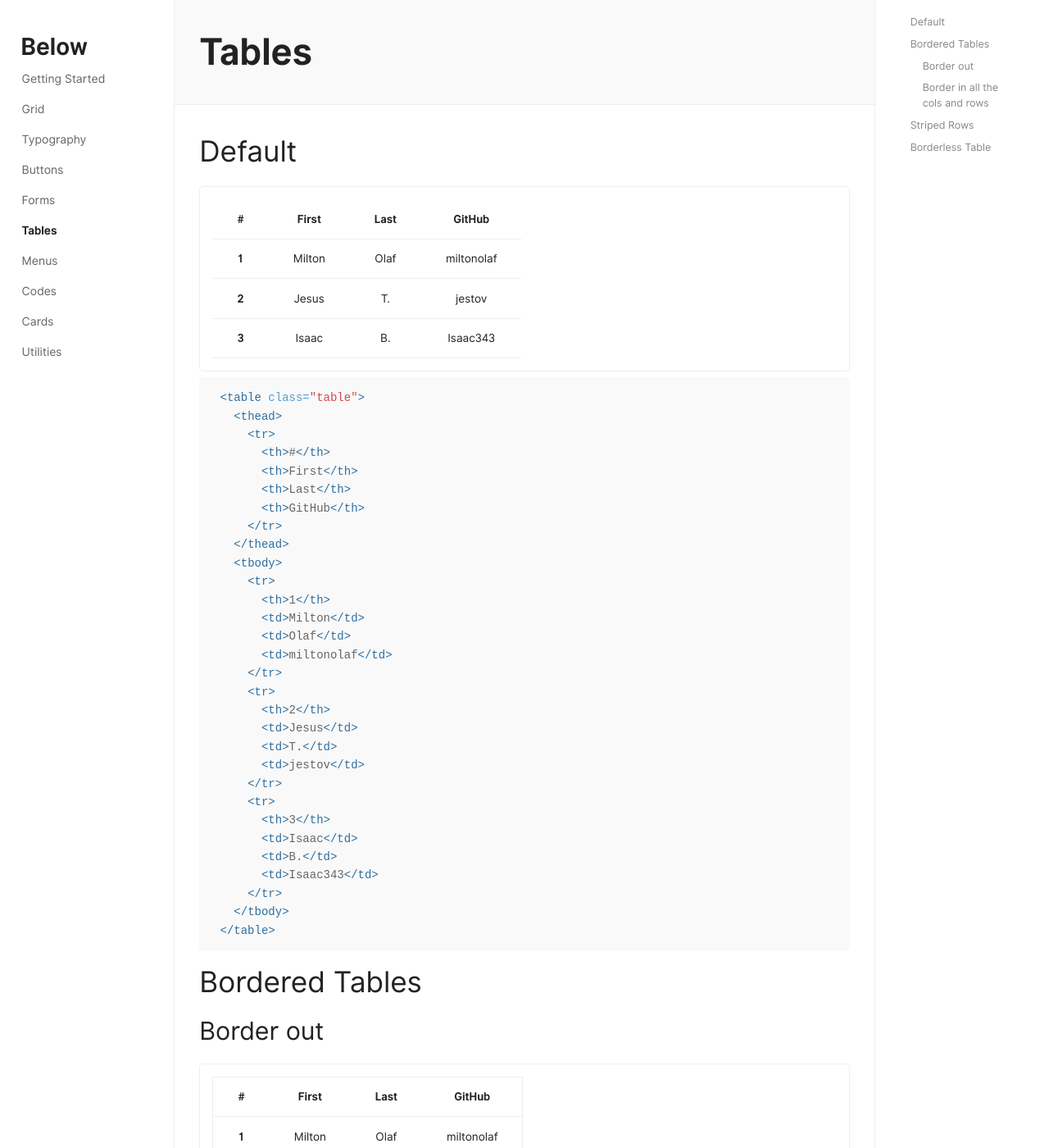
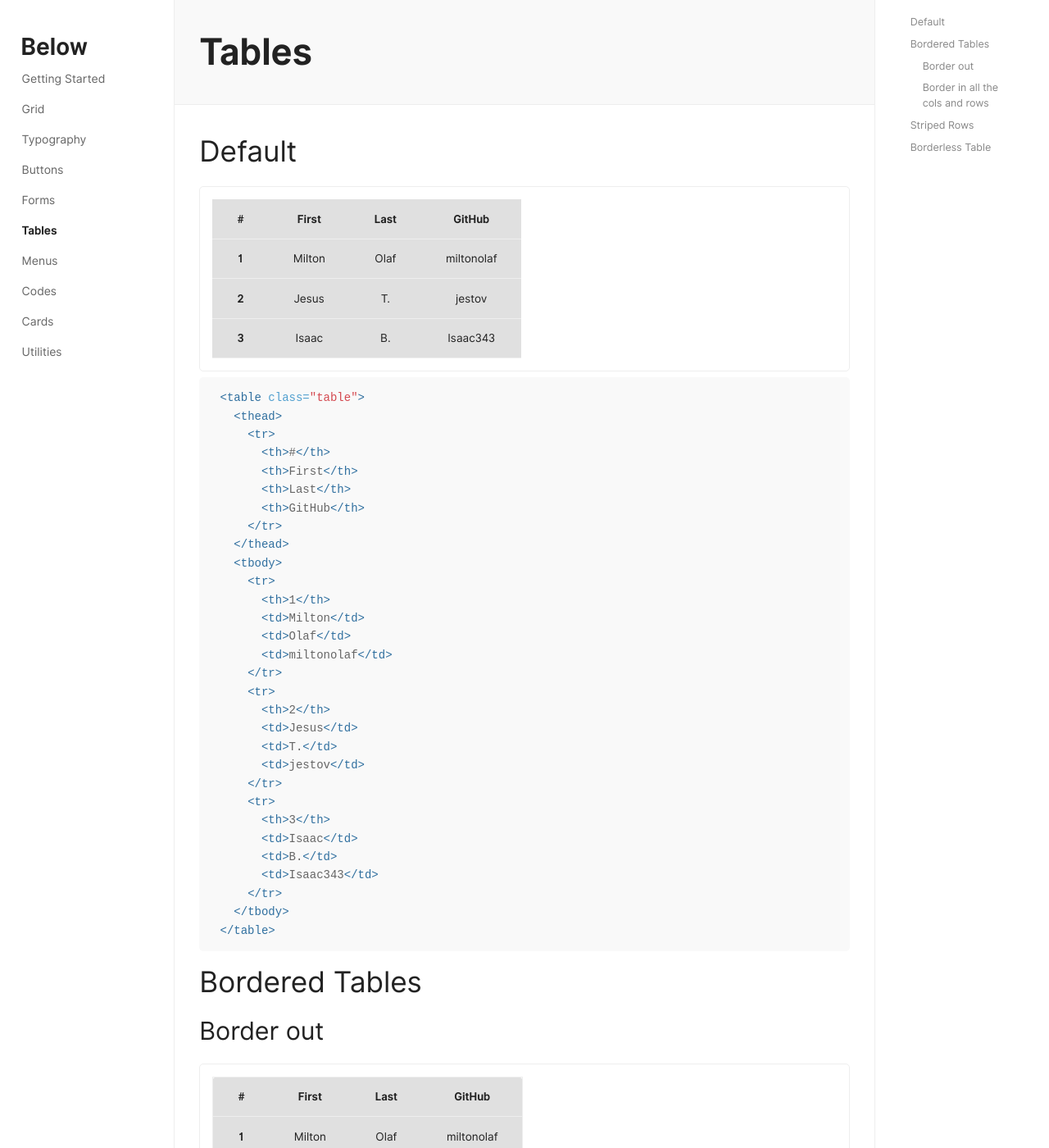
Before and after one commit to innusource/below, a Jekyll site: the page built from 06-tables.md, in a window 1280 px wide and 1400 px high. Shown: the whole window at 82% size. Built offline with Jekyll 4.4.1, drawn with Linux system fonts in a browser that asks for light colours.

Commit message:
tables update

```diff
--- a/_sass/below/_tables.scss
+++ b/_sass/below/_tables.scss
@@ -1,11 +1,18 @@
 .table{
+  background: darken($body-background, 10%);
   border-collapse: collapse;
+
+
   th,td{
     padding: 1em 2.2em;
     text-align: center;
   }
+
   tr{
     border-bottom: 1px solid #eee;
+    &:hover{
+      background-color: lighten($primary-color, 30%);
+    }
   }
   &.bordered{
     border-radius: 6px;
@@ -18,6 +25,9 @@
     tbody{
       tr:nth-of-type(2n+1){
         background: #f9f9f9;
+        &:hover{
+          background-color: lighten($primary-color, 30%);
+        }
       }
     }
   }
```
